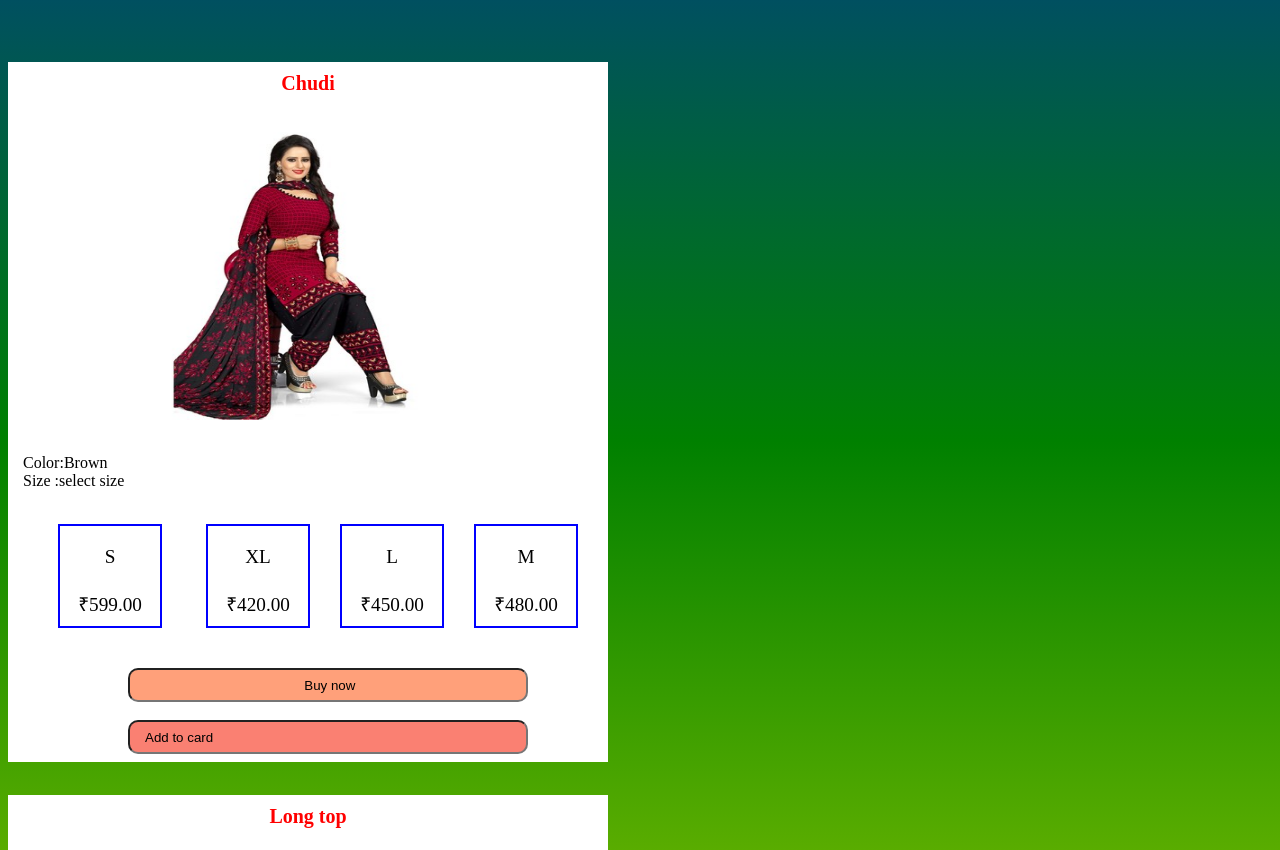
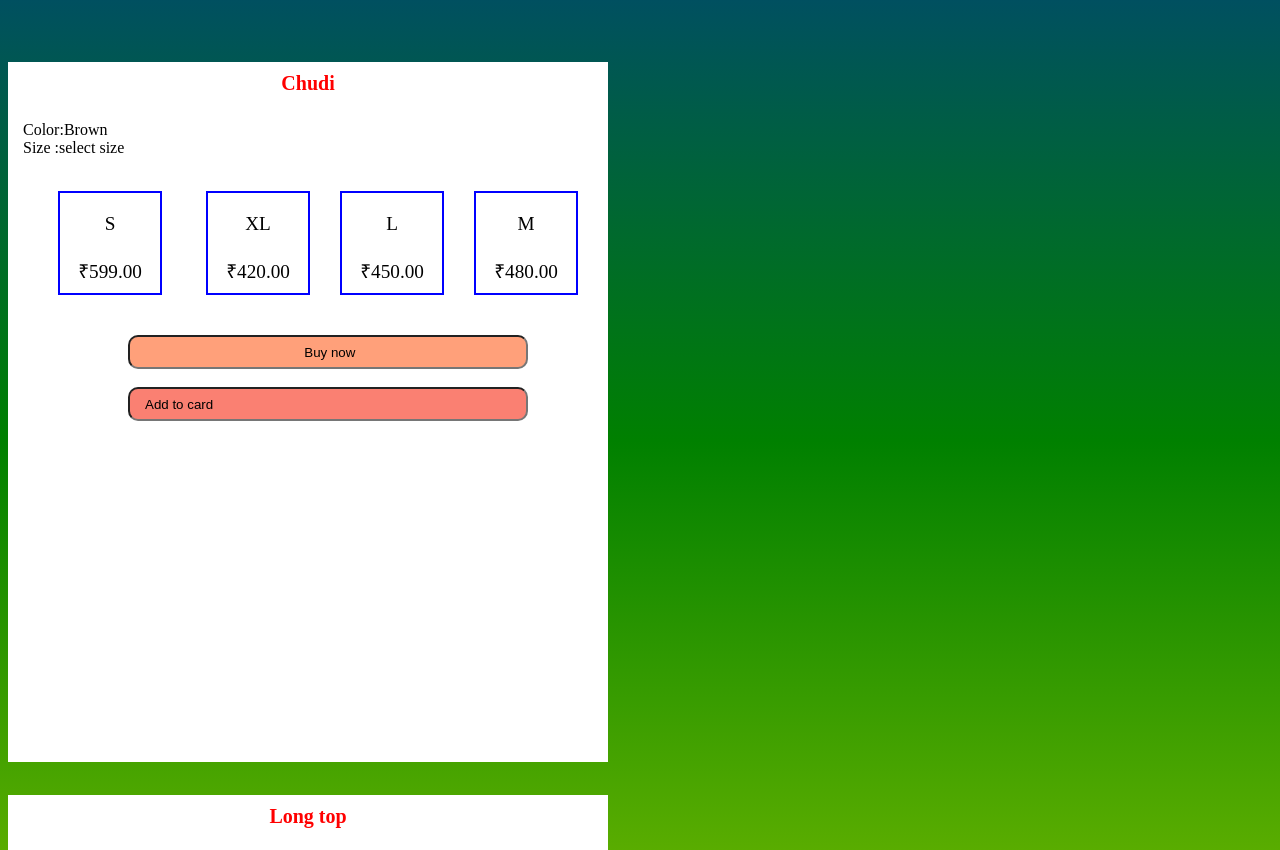
Before and after one commit to durgavasan1109/online-shop, a plain HTML site: page index.html in a window 1280 px wide. Shown: the part 1900-2750 px from the top of the page. Drawn offline with nearby package versions, Linux system fonts and the light colour scheme.

Commit message:
Update index.html

```diff
--- a/index.html
+++ b/index.html
@@ -48,7 +48,7 @@ An online shop evokes the physical analogy of buying products or services at a r
 </div><br><br><br><br><br><br>
 <div id="shop" class="shop1">
 <center><h6 style="margin:15px"> Chudi</h6></center>
-<center><img src="chudi.jpeg" height="300px" width="300px"></center><br>
+
 <p style="margin-left:15px">
     Color:Brown<br>
     Size :select size
```
